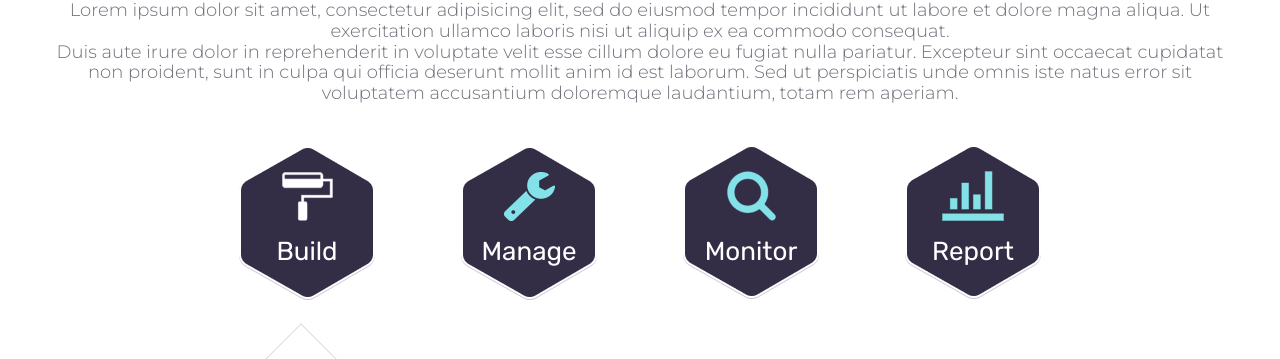
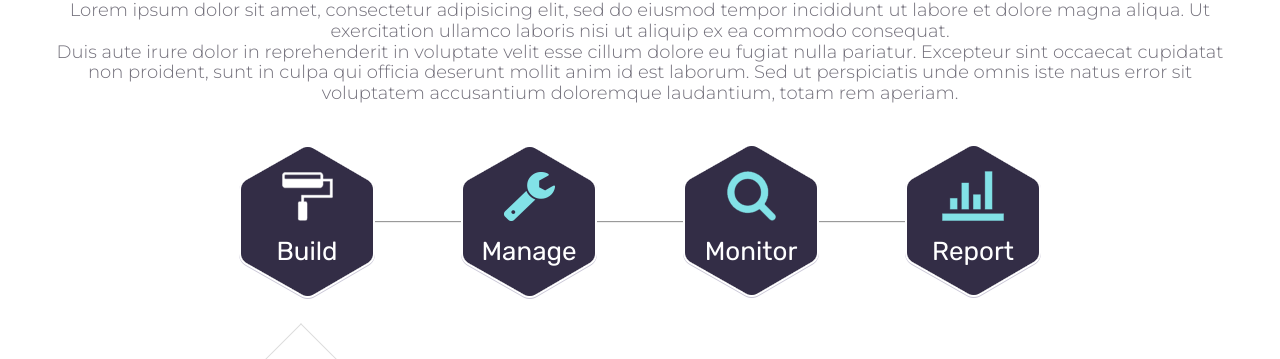
Before and after one commit to bhagyashree197/Project-folder, a plain HTML site: page project/index.html in a window 1280 px wide. Shown: the part 719-1078 px from the top of the page. Drawn offline with Linux system fonts and the light colour scheme.

Commit message:
minor changes in thirdmainsection done

```diff
--- a/project/CSS/file.css
+++ b/project/CSS/file.css
@@ -148,7 +148,7 @@ nav ul li a:active{
 }
 
 .secondmainsection .secondcontent{
-    text-align: center;
+
     margin-bottom:0px;
     margin-top:0px;
     padding-bottom:33px;
@@ -157,12 +157,21 @@ nav ul li a:active{
    font-family:'Montserrat', sans-serif;
    font-weight:lighter;
 }
+hr{
+    color:#C7E3E3;
+    position: absolute;
+    width: 553px;
+    top: 76px;
+    left: 168px;
+    height:1px;
+    z-index: -1;
+}
 .thirdmainsection{
     margin:auto;
     display: inline-block;
     text-align: center;
 
-
+    position:relative;
 }
 .thirdmainsection .tools{
 display:inline-block;
@@ -171,13 +180,11 @@ height:171px;
 margin-right:32px;
 background-image:url("../images/normalhex.png");
 margin-left:32px;
-background-position:center center;
+background-position:center ;
+background-position-y: 7px;
 background-repeat: no-repeat;
-box-sizing: border-box;
-background-color: white;
+}
 
-
-}
 .tools:hover{
     background-image:url("../images/hoverhexagon.png");
     background-position:center center;
--- a/project/index.html
+++ b/project/index.html
@@ -61,7 +61,9 @@
                           error sit <br>voluptatem accusantium doloremque laudantium, totam rem aperiam.</p>
 
                   </div>
+
                 <div class="thirdmainsection">
+                        <hr>
 
                               <div class="tools">
 
```
